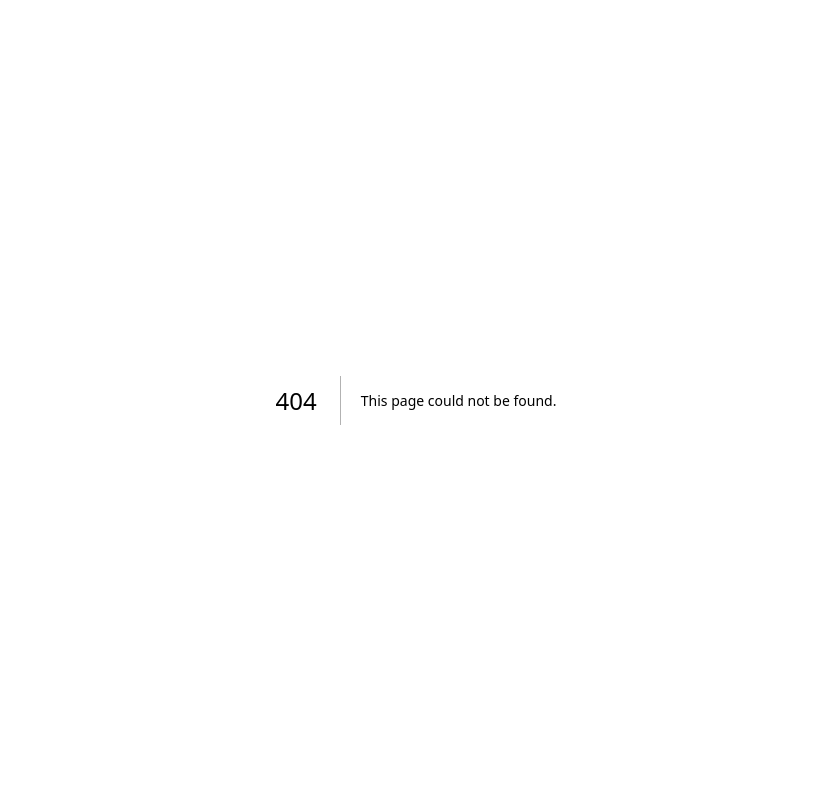
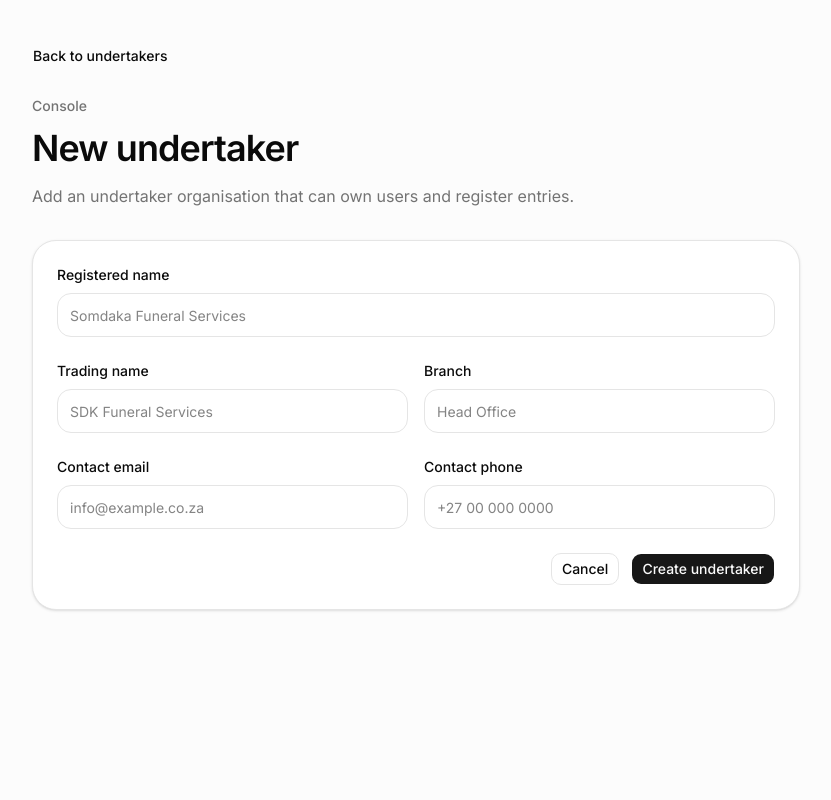
Before and after one commit to SentinelDeveloper0850/legacy-registry-website, a Next.js app: page /console/undertakers/new in a window 1280 px wide. Before the commit this address had no page. Shown: the top 800 px of the page, without its empty margins (224-1055 px from the left). Built offline with nearby package versions, Linux system fonts and the light colour scheme; no server answers.

Commit message:
Add new undertaker form

```diff
--- /dev/null
+++ b/app/console/undertakers/new/page.tsx
@@ -0,0 +1,61 @@
+import Link from "next/link"
+
+import { Button } from "@/components/ui/button"
+import { createUndertaker } from "../actions"
+
+export const dynamic = "force-dynamic"
+
+export default function NewUndertakerPage() {
+  return (
+    <main className="min-h-svh bg-muted/30 px-6 py-10 text-foreground sm:px-8 lg:px-10">
+      <div className="mx-auto max-w-3xl">
+        <Button variant="ghost" className="mb-6 px-0 hover:bg-transparent" asChild>
+          <Link href="/console/undertakers">Back to undertakers</Link>
+        </Button>
+
+        <div className="mb-8">
+          <p className="text-sm font-medium text-muted-foreground">Console</p>
+          <h1 className="mt-3 text-4xl font-semibold tracking-tight">New undertaker</h1>
+          <p className="mt-4 max-w-2xl text-muted-foreground">
+            Add an undertaker organisation that can own users and register entries.
+          </p>
+        </div>
+
+        <form action={createUndertaker} className="grid gap-6 rounded-[1.5rem] border bg-card p-6 shadow-sm">
+          <Field label="Registered name" name="name" placeholder="Somdaka Funeral Services" required />
+          <div className="grid gap-4 sm:grid-cols-2">
+            <Field label="Trading name" name="tradingName" placeholder="SDK Funeral Services" />
+            <Field label="Branch" name="branchName" placeholder="Head Office" />
+          </div>
+          <div className="grid gap-4 sm:grid-cols-2">
+            <Field label="Contact email" name="contactEmail" placeholder="info@example.co.za" type="email" />
+            <Field label="Contact phone" name="contactPhone" placeholder="+27 00 000 0000" />
+          </div>
+
+          <div className="flex justify-end gap-3">
+            <Button variant="outline" type="button" asChild>
+              <Link href="/console/undertakers">Cancel</Link>
+            </Button>
+            <Button type="submit">Create undertaker</Button>
+          </div>
+        </form>
+      </div>
+    </main>
+  )
+}
+
+function Field({ label, name, placeholder, type = "text", required = false }: { label: string; name: string; placeholder?: string; type?: string; required?: boolean }) {
+  return (
+    <div className="grid gap-2">
+      <label htmlFor={name} className="text-sm font-medium">{label}</label>
+      <input
+        id={name}
+        name={name}
+        type={type}
+        placeholder={placeholder}
+        required={required}
+        className="h-11 rounded-xl border bg-background px-3 text-sm outline-none transition focus:border-ring focus:ring-3 focus:ring-ring/20"
+      />
+    </div>
+  )
+}
```
